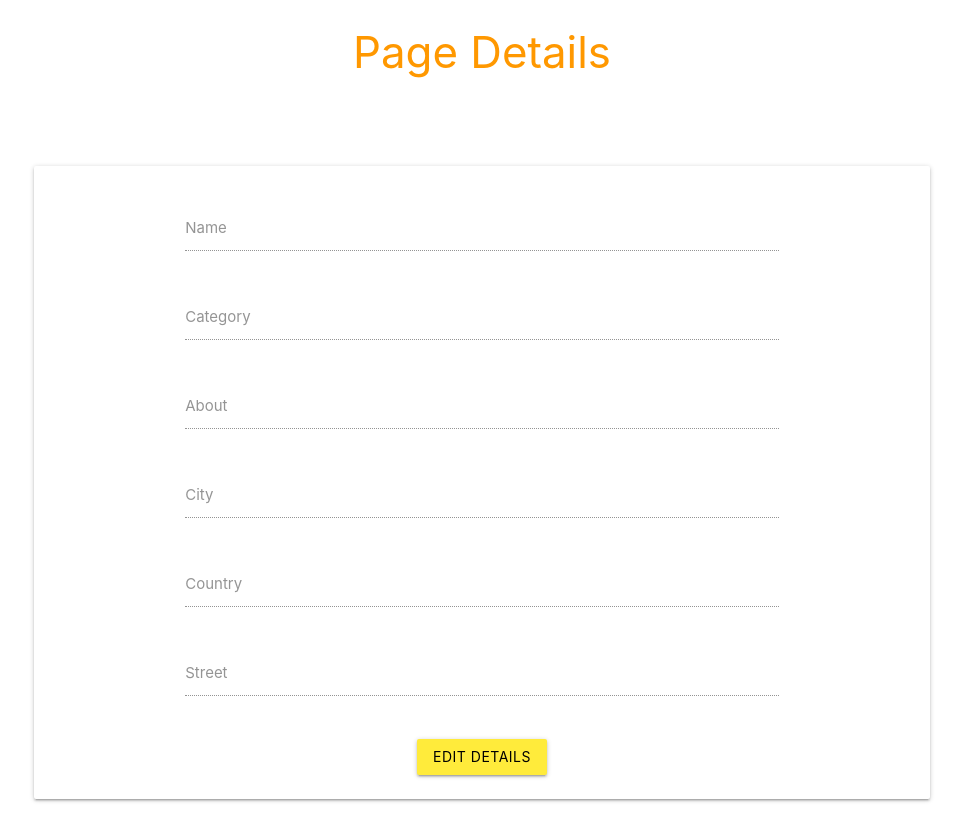
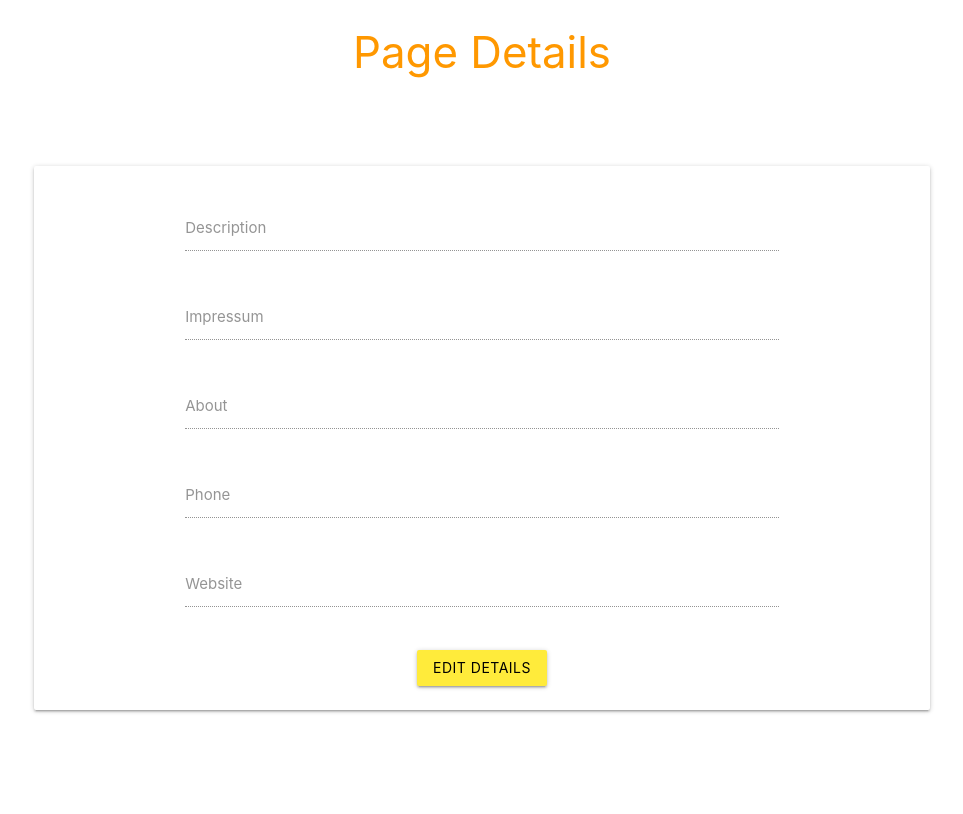
Before and after one commit to shreyanshs7/FbAuthPageManager, a Django app: page /editpage in a window 1280 px wide. Shown: the whole page, without its empty margins (158-1121 px from the left). After the commit the page ends 713 px from the top, so only its background shows below. Run offline with Django 3.2, Linux system fonts and the light colour scheme; data that the repository does not hold is empty; some libraries are stand-ins or nearby versions.

Commit message:
Updated edit page view

```diff
--- a/FbAuth/views.py
+++ b/FbAuth/views.py
@@ -1,6 +1,6 @@
 from django.shortcuts import render
 from django.views.decorators.http import require_http_methods
-import requests
+import requests, json
 from GrowthPlug.settings import FB_BASE_API
 from django.views.decorators.csrf import csrf_exempt
 from django.http import HttpResponse, JsonResponse
@@ -27,9 +27,6 @@ def getPages(request):
         temp['name'] = data['name']
         temp['id'] = data['id']
         temp['category'] = data['category']
-        temp['phone'] = data['phone']
-        temp['impressum'] = data['impressum']
-        temp['website'] = data['website']
         user_pages.append(temp)
     return render(request, 'dashboard.html', { "user_pages" : user_pages })
 
@@ -41,7 +38,7 @@ def editPage(request):
     response = requests.get(("%s/%s")%(FB_BASE_API, page_id), params = { "fields" : fieldstring, "access_token" : page_token })
     page_details = response.json()
     print(page_details)
-    return render(request, 'pagedetails.html', { "page_details" : page_details })
+    return render(request, 'pagedetails.html', { "page_details" : page_details, "page_token" : page_token })
 
 @csrf_exempt
 def updatePage(request):
@@ -49,13 +46,12 @@ def updatePage(request):
     page_id = request.POST.get("pageId", "")
     pageData = {}
     pageData['access_token'] = page_token
-    pageData['name'] = request.POST.get('name', "")
-    pageData['category'] = request.POST.get('category', "")
+    pageData['description'] = request.POST.get('description', "")
+    pageData['impressum'] = request.POST.get('impressum', "")
     pageData['about'] = request.POST.get('about', "")
-    pageData['location'] = {}
-    pageData['location']['city'] = request.POST.get('city', "")
-    pageData['location']['country'] = request.POST.get('country', "")
-    pageData['location']['street'] = request.POST.get('street', "")
+    pageData['phone'] = request.POST.get('phone', "")
+    pageData['website'] = request.POST.get("website", "")
+    print(pageData)
     response = requests.post(("%s/%s")%(FB_BASE_API, page_id), data=pageData)
     print(response.json())
-    return JsonResponse({"success" : True}, safe=False)
+    return JsonResponse(response.json())
--- a/templates/pagedetails.html
+++ b/templates/pagedetails.html
@@ -14,19 +14,20 @@
 
 <body>
     <h3 class="center orange-text">Page Details</h3>
+    <h5 class="center">{{ page_details.name }}</h5>
     <div class="container" style="padding-top: 5%;">
         <div class="card">
             <div class="card-content center">
                 <div class="row">
                     <div class="input-field container">
-                        <input id="name" type="text" class="validate" value="{{ page_details.name }}">
-                        <label for="name">Name</label>
+                        <input id="description" type="text" class="validate" value="{{ page_details.description }}">
+                        <label for="description">Description</label>
                     </div>
                 </div>
                 <div class="row">
                     <div class="input-field container">
-                        <input id="category" type="text" class="validate" value="{{ page_details.category }}">
-                        <label for="category">Category</label>
+                        <input id="impressum" type="text" class="validate" value="{{ page_details.impressum }}">
+                        <label for="impressum">Impressum</label>
                     </div>
                 </div>
                 <div class="row">
@@ -37,29 +38,29 @@
                 </div>
                 <div class="row">
                     <div class="input-field container">
-                        <input id="city" type="text" class="validate" value="{{ page_details.location.city }}">
-                        <label for="city">City</label>
+                        <input id="phone" type="text" class="validate" value="{{ page_details.phone }}">
+                        <label for="phone">Phone</label>
                     </div>
                 </div>
                 <div class="row">
                     <div class="input-field container">
-                        <input id="country" type="text" class="validate" value="{{ page_details.location.country }}">
-                        <label for="country">Country</label>
+                        <input id="website" type="text" class="validate" value="{{ page_details.website }}">
+                        <label for="website">Website</label>
                     </div>
                 </div>
-                <div class="row">
+                <!-- <div class="row">
                     <div class="input-field container">
                         <input id="street" type="text" class="validate" value="{{ page_details.location.street }}">
                         <label for="street">Street</label>
                     </div>
-                </div>
+                </div> -->
                 <button type="submit" class="btn yellow black-text" id="edit">EDIT DETAILS</button>
                 <button type="submit" class="btn yellow black-text" id="save">SAVE DETAILS</button>
             </div>
         </div>
     </div>
-    <input id="access_token" name="pageToken" value="{{ page.access_token }}" hidden>
-    <input id="access_token" name="pageId" value="{{ page_details.id }}" hidden>
+    <input id="pageToken" name="pageToken" value="{{ page_token }}" hidden>
+    <input id="pageId" name="pageId" value="{{ page_details.id }}" hidden>
 
     <!--JavaScript at end of body for optimized loading-->
     <script src="https://cdnjs.cloudflare.com/ajax/libs/jquery/3.3.1/jquery.min.js"></script>
@@ -98,24 +99,24 @@
         }(document, 'script', 'facebook-jssdk'));
 
         $(document).ready(function () {
-            document.getElementById("name").disabled = true;
-            document.getElementById("category").disabled = true;
+            document.getElementById("description").disabled = true;
+            document.getElementById("impressum").disabled = true;
             document.getElementById("about").disabled = true;
-            document.getElementById("city").disabled = true;
-            document.getElementById("country").disabled = true;
-            document.getElementById("street").disabled = true;
+            document.getElementById("phone").disabled = true;
+            document.getElementById("website").disabled = true;
+            // document.getElementById("street").disabled = true;
             $("#save").hide();
         });
         $("#edit").click(function (e) {
 			e.preventDefault();
 			$("#edit").hide();
 			$("#save").show();
-			document.getElementById("name").disabled = false;
-            document.getElementById("category").disabled = false;;
+			document.getElementById("description").disabled = false;
+            document.getElementById("impressum").disabled = false;;
             document.getElementById("about").disabled = false;
-            document.getElementById("city").disabled = false;
-            document.getElementById("country").disabled = false;
-            document.getElementById("street").disabled = false;;
+            document.getElementById("phone").disabled = false;
+            document.getElementById("website").disabled = false;
+            // document.getElementById("street").disabled = false;
 		});
 
         function checkNull(parameter, Name){
@@ -129,32 +130,32 @@
 
         $("#save").click(function(e){
             e.preventDefault();
-            var name = $("#name").val();
-            var category = $("#category").val();
+            var description = $("#description").val();
+            var impressum = $("#impressum").val();
             var about = $("#about").val();
-            var city = $("#city").val();
-            var country = $("#country").val();
-            var street = $("#street").val();
+            var phone = $("#phone").val();
+            var website = $("#website").val();
+            // var street = $("#street").val();
 
-            var nameCheck = checkNull(name, "Name");
-            var categoryCheck = checkNull(category, "Category");
+            var descriptionCheck = checkNull(description, "Description");
+            var impressumCheck = checkNull(impressum, "Impressum");
             var aboutCheck = checkNull(about, "About");
-            var cityCheck = checkNull(city, "City");
-            var countryCheck = checkNull(country, "Country");
-            var streetCheck = checkNull(street, "Street")
-            if(nameCheck && categoryCheck && aboutCheck && cityCheck && countryCheck && streetCheck){
+            var phoneCheck = checkNull(phone, "Phone");
+            var websiteCheck = checkNull(website, "Website");
+            // var streetCheck = checkNull(street, "Street")
+            if(descriptionCheck && impressumCheck && aboutCheck && phoneCheck && websiteCheck){
                 $.ajax({
                     type : "POST",
                     url : '/update',
                     data : {
                         pageId : $("#pageId").val(),
                         pageToken : $("#pageToken").val(),
-                        name : name,
-                        category : category,
+                        description : description,
+                        impressum : impressum,
                         about : about,
-                        city : city,
-                        country : country,
-                        street : street
+                        phone : phone,
+                        website : website,
+                        // street : street
                     },
                     success : function(data) {
                         if(data.success){
```
